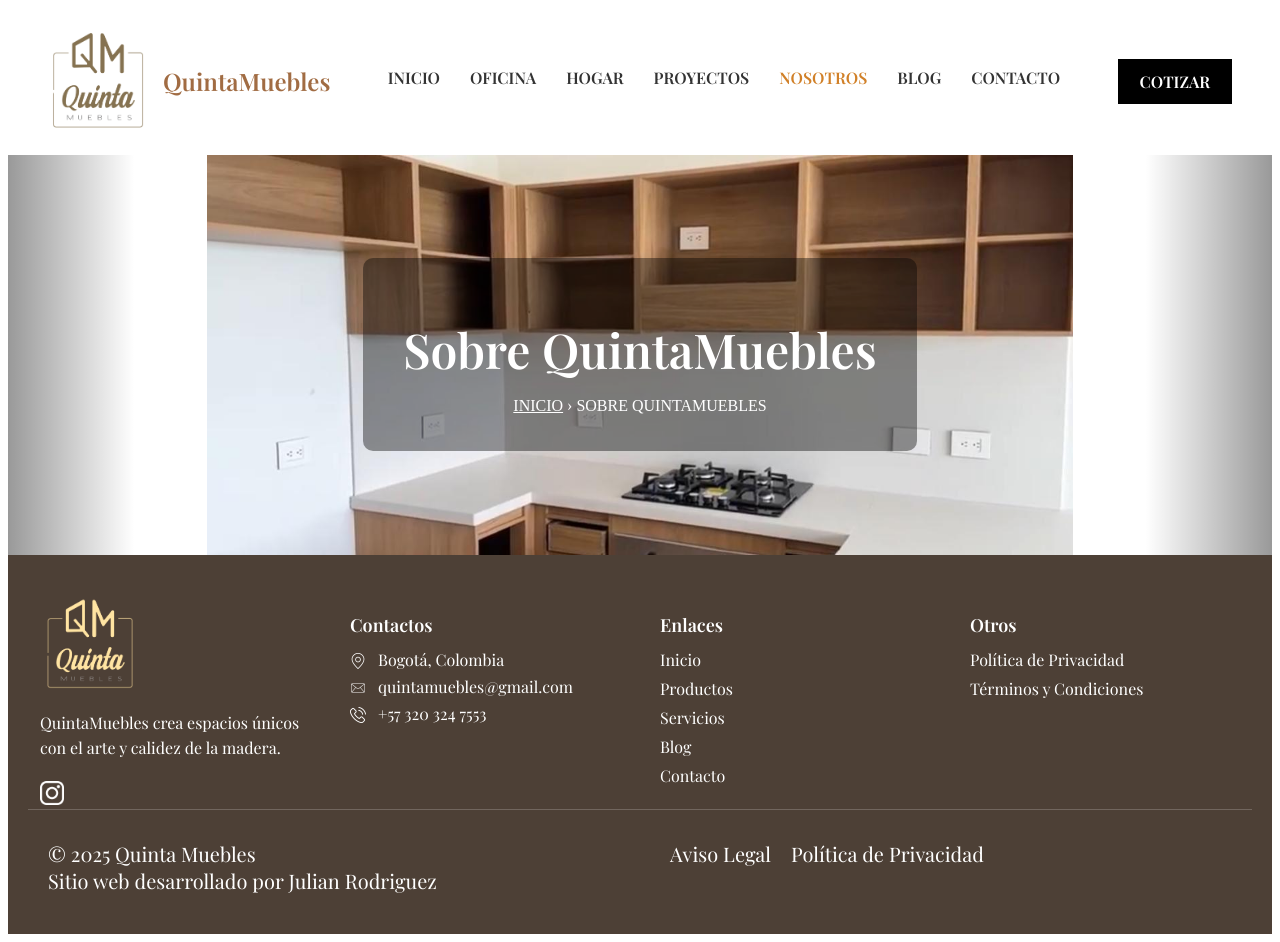
After one commit to JulianRodriguezM/QuintaMuebles, a PHP site: page /pages/nosotros.html in a window 1280 px wide. The commit adds this page. Run offline with PHP 8.4, Linux system fonts and the light colour scheme.

Commit message:
Se crea la pagina nosotros donde se realiza la presentación del banner. Tambien se agrega un modal el cual sera utilizado para mostrar los avisos legal y la politica de privacidad. Todo esto por medio del uso de un javascript y estilización con CSS

```diff
--- a/css/style.css
+++ b/css/style.css
@@ -247,3 +247,106 @@ ul li a:hover {
   margin-right: 5px; /* Espacio entre ícono e texto */
 }
 /* #endregion */
+
+/* #region MODAL*/
+.modal {
+  position: fixed;
+  top: 0;
+  left: 0;
+  width: 100%;
+  height: 100%;
+  background: rgba(0, 0, 0, 0.6);
+  display: flex;
+  align-items: center;
+  justify-content: center;
+  z-index: 999;
+}
+
+.modal.hidden {
+  display: none;
+}
+
+.modal-content {
+  background: #fff;
+  width: 80%;
+  max-height: 80%;
+  overflow-y: auto;
+  border-radius: 10px;
+  padding: 20px;
+  position: relative;
+}
+
+.modal-close {
+  position: absolute;
+  top: 10px;
+  right: 20px;
+  font-size: 24px;
+  cursor: pointer;
+}
+
+/* #endregion */
+
+/* #region NOSOTROS */
+.hero-section {
+  position: relative;
+  width: 100%;
+  height: 50vh;
+  background-image: url('../img/proyectos/COCINA.jpeg');
+  background-repeat: no-repeat;
+  background-size: auto 100%;
+  background-position: center;
+  display: flex;
+  align-items: center;
+  justify-content: center;
+  color: white;
+  text-align: center;
+  overflow: hidden;
+}
+
+/* Capa difuminada por encima */
+ .hero-section::before {
+  content: "";
+  position: absolute;
+  top: 0;
+  left: 0;
+  width: 100%;
+  height: 100%;
+  pointer-events: none;
+  background: linear-gradient(to right,
+    rgba(0, 0, 0, 0.4) 0%,     /* semitransparente negro en el borde izquierdo */
+    rgba(0, 0, 0, 0) 10%,      /* totalmente transparente al llegar al centro */
+    rgba(0, 0, 0, 0) 90%,      /* sigue transparente hasta casi el borde derecho */
+    rgba(0, 0, 0, 0.4) 100%    /* semitransparente negro en el borde derecho */
+  );
+  z-index: 1;
+}
+
+/* El contenido debe estar por encima del degradado */
+.hero-section .overlay {
+  position: relative;
+  z-index: 2; /* Asegura que el texto quede por encima */
+  background-color: rgba(0, 0, 0, 0.4); /* Misma transparencia que los bordes */
+  padding: 20px 40px;
+  border-radius: 10px;
+}
+
+.hero-section h1 {
+  font-size: 48px;
+  font-family: 'Playfair Display', serif;
+  font-weight: bold;
+  margin-bottom: 10px;
+}
+
+.hero-section p {
+  font-size: 16px;
+  font-weight: 400;
+  text-transform: uppercase;
+}
+
+.hero-section a {
+  color: #fff;
+  text-decoration: underline;
+}
+
+
+/* #endregion */
--- /dev/null
+++ b/js/modal.js
@@ -0,0 +1,15 @@
+function abrirModal(ruta) {
+  fetch(ruta)
+    .then(res => res.text())
+    .then(html => {
+      document.getElementById('modal-body').innerHTML = html;
+      document.getElementById('modal-container').classList.remove('hidden');
+    })
+    .catch(err => {
+      document.getElementById('modal-body').innerHTML = "<p>Error al cargar el contenido.</p>";
+    });
+}
+
+function cerrarModal() {
+  document.getElementById('modal-container').classList.add('hidden');
+}
--- /dev/null
+++ b/pages/aviso-legal.html
@@ -0,0 +1,2 @@
+<h2>Aviso Legal</h2>
+<p>Este sitio es propiedad de QuintaMuebles. La información aquí presentada...</p>
--- a/pages/footer.html
+++ b/pages/footer.html
@@ -45,8 +45,8 @@
         </div>
         <div class="legal_info">
             <ul>
-              <li><a>Aviso Legal</a></li>
-              <li><a>Política de Privacidad</a></li>
+              <li><a href="#" onclick="abrirModal('aviso-legal.html')">Aviso Legal</a></li>
+              <li><a href="#" onclick="abrirModal('politica-privacidad.html')">Política de Privacidad</a></li>
             </ul>
         </div>
     </div>
--- a/pages/nav.html
+++ b/pages/nav.html
@@ -3,7 +3,7 @@
   <div class="logo-container">
     <img src="../img/icono/LOGO-ALTA.png" alt="Logo" class="logo-nav" />
     <div class="brand">
-      <h1>QuintaMuebles</h1>
+      <a href="index.html"><h1>QuintaMuebles</h1></a>
     </div>
   </div>
 
--- /dev/null
+++ b/pages/nosotros.html
@@ -0,0 +1,36 @@
+<!DOCTYPE html>
+<html lang="en">
+<head>
+  <meta charset="UTF-8">
+  <meta name="viewport" content="width=device-width, initial-scale=1.0">
+  <title>QuintaMuebles | Nosotros</title>
+  <link rel="icon" href="../img/icono/LOGO-ALTA.png" type="image/png">
+  <link rel="stylesheet" href="../css/style.css">
+  <link href="https://fonts.googleapis.com/css2?family=Playfair+Display:wght@400;600&display=swap" rel="stylesheet">
+</head>
+<body>
+  <div id="navbar-container"></div>
+
+    <section class="hero-section">
+    <div class="overlay">
+        <h1>Sobre QuintaMuebles</h1>
+        <p><a href="index.html">INICIO</a> › SOBRE QUINTAMUEBLES</p>
+    </div>
+    </section>
+
+
+    <div id="modal-container" class="modal hidden">
+    <div class="modal-content">
+      <span class="modal-close" onclick="cerrarModal()">×</span>
+      <div id="modal-body">Cargando...</div>
+    </div>
+  </div>
+
+  <script src="../js/navbar.js"></script>
+  <script src="../js/modal.js"></script>
+</body>
+
+<footer>
+   <div id="footer"></div>
+</footer>
+</html>
```
Also changed, not shown: pages/index.html (renamed from pages/idex.html, +8 -0 lines), img/proyectos/COCINA.jpeg (added).
